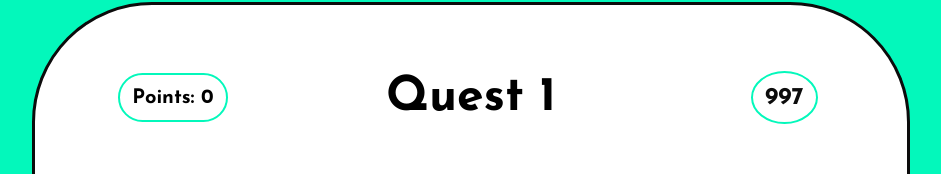
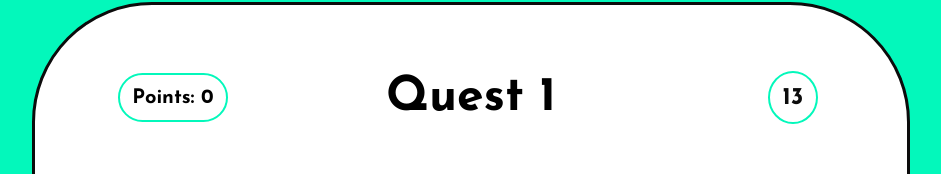
Before and after one commit to Thauan-Rafael/Quiz, a React (Vite) app: page / in a window 1280 px wide. Both pictures are taken after a click on the button "Start Quiz". Shown: the part 176-350 px from the top of the page, without its empty margins (169-1110 px from the left). Built offline with nearby package versions, Linux system fonts and the light colour scheme.

Commit message:
Fixed minor error

```diff
--- a/src/components/Quest.jsx
+++ b/src/components/Quest.jsx
@@ -2,7 +2,7 @@ import React from 'react'
 import {toast} from 'react-toastify'
 function Quest(props){
     const [questNumber,setQuestNumber] = React.useState(1);
-    const [timer, setTimer] = React.useState(999)
+    const [timer, setTimer] = React.useState(15)
     const [quest, setQuest] = React.useState('')
     React.useEffect(() => {
         setQuest(generateQuest());
```
